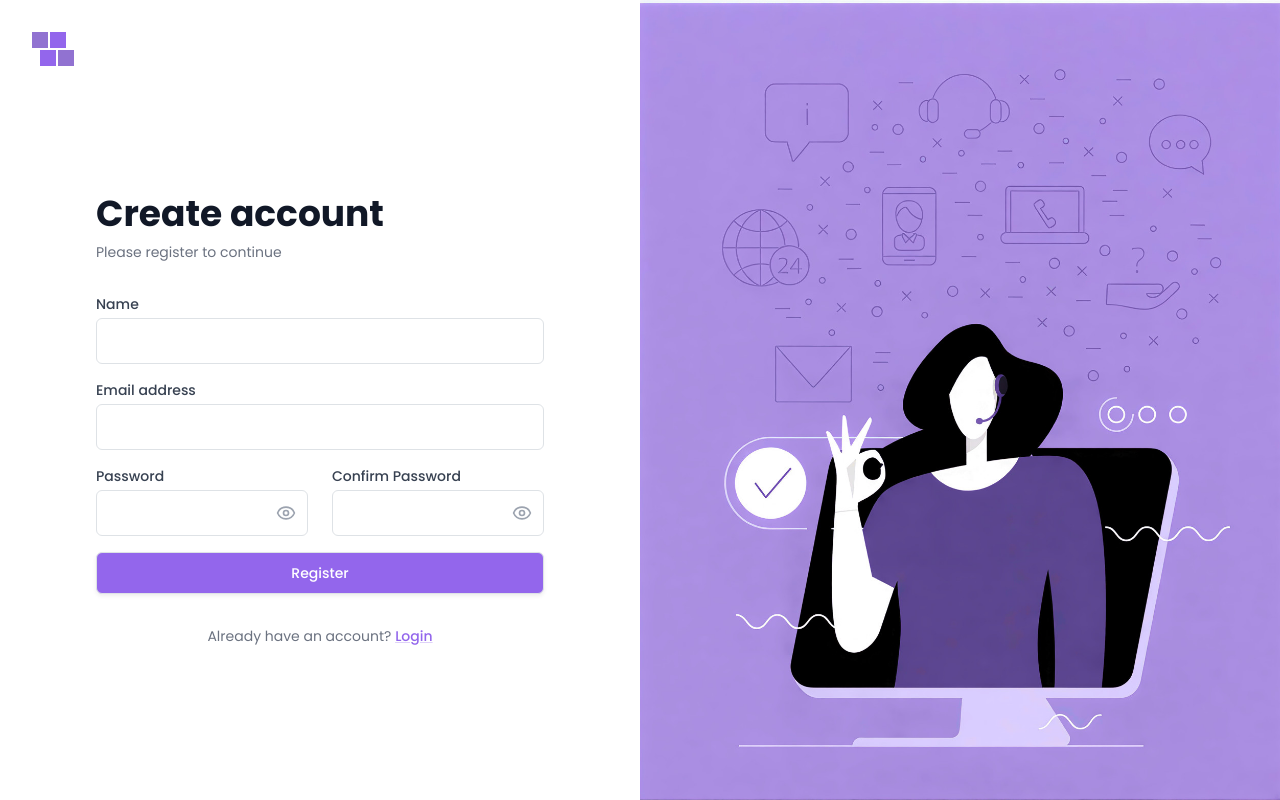
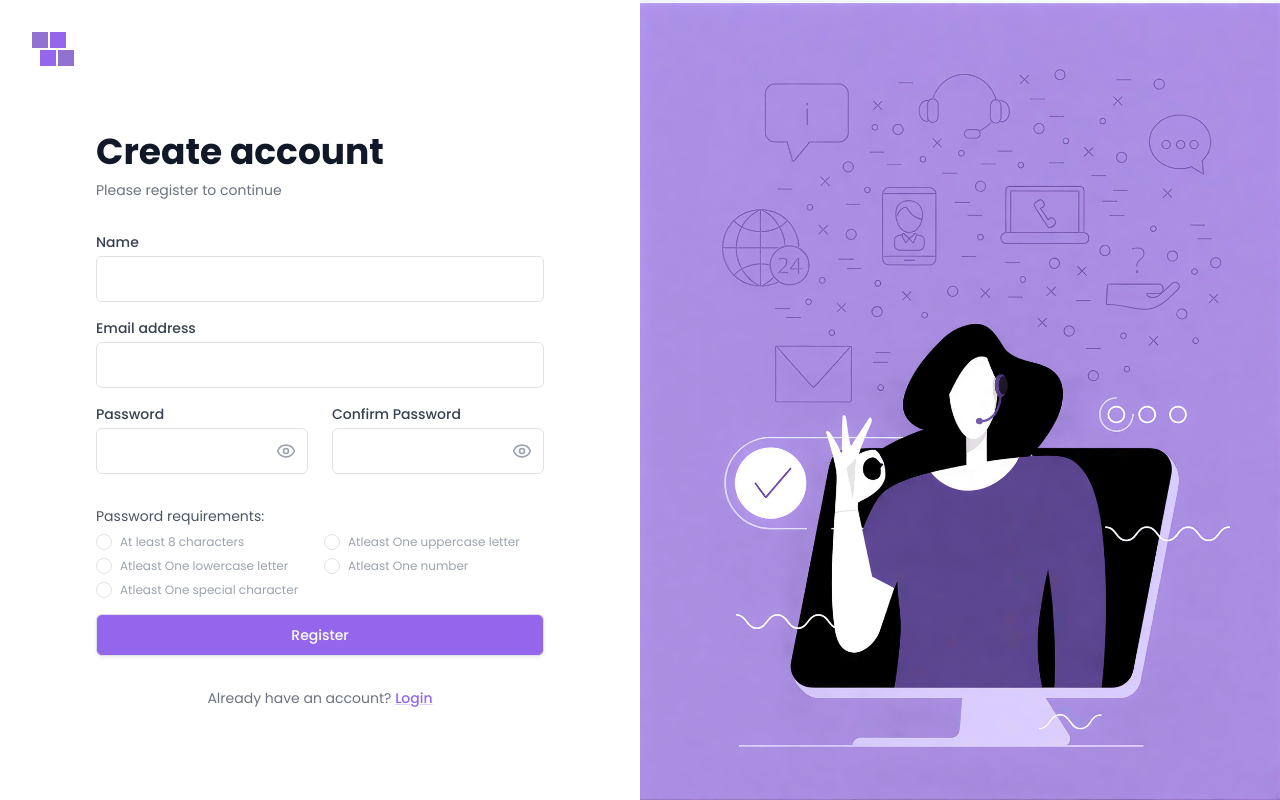
Before and after one commit to chetan-gadekar/textutilis, a React (Create React App) app in the folder frontend/: page /register in a window 1280 px wide. Built offline with nearby package versions, Linux system fonts and the light colour scheme; no server answers.

Commit message:
strong password fix

```diff
--- a/frontend/src/components/auth/Register.js
+++ b/frontend/src/components/auth/Register.js
@@ -2,7 +2,7 @@ import React, { useState, useEffect } from 'react';
 import { useDispatch, useSelector } from 'react-redux';
 import { Link, useNavigate } from 'react-router-dom';
 import { register, clearError } from '../../store/slices/authSlice';
-import { Eye, EyeOff } from 'lucide-react';
+import { Eye, EyeOff, CheckCircle } from 'lucide-react';
 import { toast } from 'react-toastify';
 import loginBanner from '../../assets/login_banner.jpg';
 
@@ -35,12 +35,28 @@ const Register = () => {
     setFormData({ ...formData, [e.target.name]: e.target.value });
   };
 
+  const passwordCriteria = [
+    { label: 'At least 8 characters', met: formData.password.length >= 8 },
+    { label: 'Atleast One uppercase letter', met: /[A-Z]/.test(formData.password) },
+    { label: 'Atleast One lowercase letter', met: /[a-z]/.test(formData.password) },
+    { label: 'Atleast One number', met: /\d/.test(formData.password) },
+    { label: 'Atleast One special character', met: /[\W_]/.test(formData.password) }
+  ];
+
+  const isPasswordValid = passwordCriteria.every(c => c.met);
+
   const handleSubmit = async (e) => {
     e.preventDefault();
     if (formData.password !== formData.confirmPassword) {
-      alert('Passwords do not match');
+      toast.error('Passwords do not match');
       return;
     }
+
+    if (!isPasswordValid) {
+      toast.error('Please ensure all password requirements are met.');
+      return;
+    }
+
     const { confirmPassword, ...userData } = formData;
     try {
       await dispatch(register(userData)).unwrap();
@@ -184,11 +200,23 @@ const Register = () => {
                   </button>
                 </div>
               </div>
+
+              <div className="col-span-1 md:col-span-2 mt-2">
+                <div className="text-sm text-gray-600 mb-2">Password requirements:</div>
+                <ul className="grid grid-cols-1 md:grid-cols-2 gap-2 text-xs">
+                  {passwordCriteria.map((c, i) => (
+                    <li key={i} className={`flex items-center ${c.met ? 'text-green-600' : 'text-gray-400'}`}>
+                      {c.met ? <CheckCircle className="w-4 h-4 mr-2" /> : <div className="w-4 h-4 rounded-full border border-gray-300 mr-2" />}
+                      {c.label}
+                    </li>
+                  ))}
+                </ul>
+              </div>
             </div>
 
             <button
               type="submit"
-              disabled={loading}
+              disabled={loading || formData.password.length > 0 && !isPasswordValid}
               className="w-full flex justify-center py-2.5 px-4 border border-transparent rounded-md shadow-sm text-sm font-medium text-white bg-theme hover:bg-theme-dark focus:outline-none focus:ring-2 focus:ring-offset-2 focus:ring-theme transition disabled:opacity-70 disabled:cursor-not-allowed mt-6"
             >
               {loading ? 'Registering...' : 'Register'}
--- a/frontend/src/components/auth/ResetPassword.js
+++ b/frontend/src/components/auth/ResetPassword.js
@@ -2,7 +2,8 @@ import React, { useState, useEffect } from 'react';
 import { useDispatch, useSelector } from 'react-redux';
 import { useNavigate, useLocation, Navigate } from 'react-router-dom';
 import { resetPassword, clearError } from '../../store/slices/authSlice';
-import { Eye, EyeOff } from 'lucide-react';
+import { Eye, EyeOff, CheckCircle } from 'lucide-react';
+import { toast } from 'react-toastify';
 import loginBanner from '../../assets/login_banner.jpg';
 
 const ResetPassword = () => {
@@ -23,8 +24,24 @@ const ResetPassword = () => {
     return <Navigate to="/forgot-password" replace />;
   }
 
+  const passwordCriteria = [
+    { label: 'At least 8 characters', met: newPassword.length >= 8 },
+    { label: 'Atleast One uppercase letter', met: /[A-Z]/.test(newPassword) },
+    { label: 'Atleast One lowercase letter', met: /[a-z]/.test(newPassword) },
+    { label: 'Atleast One number', met: /\d/.test(newPassword) },
+    { label: 'Atleast One special character', met: /[\W_]/.test(newPassword) }
+  ];
+
+  const isPasswordValid = passwordCriteria.every(c => c.met);
+
   const handleSubmit = async (e) => {
     e.preventDefault();
+
+    if (!isPasswordValid) {
+      toast.error('Please ensure all password requirements are met.');
+      return;
+    }
+
     const result = await dispatch(resetPassword({ email, otp, newPassword }));
     if (resetPassword.fulfilled.match(result)) {
       sessionStorage.setItem('sessionMessage', 'Password reset successfully. Please log in.');
@@ -84,11 +101,23 @@ const ResetPassword = () => {
                   )}
                 </button>
               </div>
+
+              <div className="mt-3">
+                <div className="text-sm text-gray-600 mb-2">Password requirements:</div>
+                <ul className="grid grid-cols-1 gap-2 text-xs">
+                  {passwordCriteria.map((c, i) => (
+                    <li key={i} className={`flex items-center ${c.met ? 'text-green-600' : 'text-gray-400'}`}>
+                      {c.met ? <CheckCircle className="w-4 h-4 mr-2" /> : <div className="w-4 h-4 rounded-full border border-gray-300 mr-2" />}
+                      {c.label}
+                    </li>
+                  ))}
+                </ul>
+              </div>
             </div>
 
             <button
               type="submit"
-              disabled={loading}
+              disabled={loading || newPassword.length > 0 && !isPasswordValid}
               className="w-full flex justify-center py-2.5 px-4 border border-transparent rounded-md shadow-sm text-sm font-medium text-white bg-theme hover:bg-theme-dark focus:outline-none focus:ring-2 focus:ring-offset-2 focus:ring-theme transition disabled:opacity-70 disabled:cursor-not-allowed mt-6"
             >
               {loading ? 'Resetting...' : 'Reset Password'}
```
Also changed, not shown: 1 other file (tests, documents, lock files or other folders).
